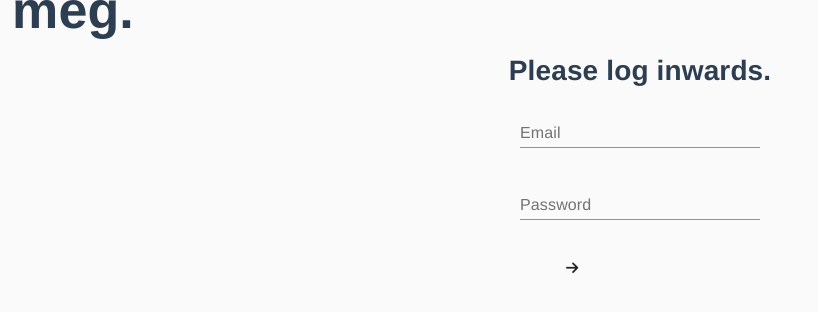
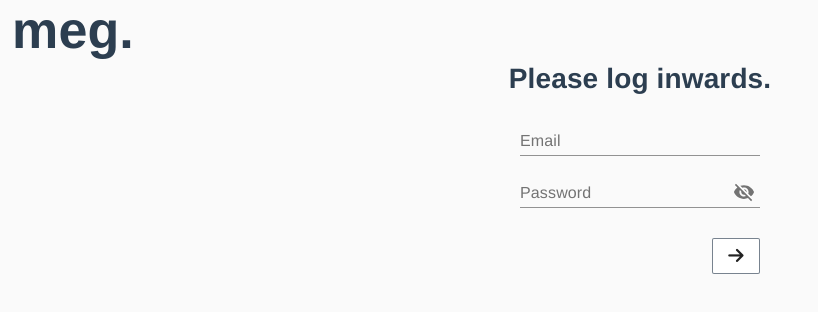
Before and after one commit to meg-co/meg-frontend, a Vue app: page /login in a window 1280 px wide. Shown: the top 312 px of the page, without its empty margins (0-818 px from the left). Built offline with nearby package versions, Linux system fonts and the light colour scheme.

Commit message:
login look

```diff
--- a/src/components/Login.vue
+++ b/src/components/Login.vue
@@ -4,32 +4,20 @@
         <h1>Please log inwards.</h1>
         <div id="login-form">
             <form>
-                <md-field>
+                <md-field class="squoosh-field">
                     <label>Email</label>
-                    <md-input v-model="password"></md-input>
-                </md-field><span class="color-error" v-if="passwordError">👆this one please.</span>
+                    <md-input v-model="username"></md-input>
+                </md-field><span class="color-error" v-if="emailError">👆this one please.</span>
                 <md-field>
                     <label>Password</label>
-                    <md-input v-model="password"></md-input>
-                </md-field>
-                <md-button type="button" @click="tryLogin"><i class="fas fa-arrow-right"></i></md-button>
-
-
-<!--                <label for="email">Email</label>-->
-<!--                <input id="email"-->
-<!--                       type="text"-->
-<!--                       aria-label="email"-->
-<!--                       v-model="username"-->
-<!--                       placeholder="meg@meg.gg"-->
-<!--                       v-on:keypress="()=>purgeErrors('email')"> <br/>-->
-<!--                <label for="password">Password</label>-->
-<!--                <input id="password"-->
-<!--                       type="password"-->
-<!--                       aria-label="password"-->
-<!--                       @keypress="()=>purgeErrors('password')"-->
-<!--                       v-model="password"> <br/>-->
-<!--                <button type="button" v-on:click="tryLogin">⇨</button> <span v-if="loginError" class="color-error">{{loginError.message}}</span>-->
+                    <md-input v-model="password" type="password"></md-input>
+                </md-field><span class="color-error" v-if="passwordError">👆this one please.</span>
+                <md-button id="login-button"
+                           type="button"
+                           class="md-raised"
+                           @click="tryLogin"><i class="fas fa-arrow-right fa-lg"></i></md-button>
             </form>
+            <span v-if="loginError" class="color-error">{{loginError.message}}</span>
         </div>
     </div>
 </template>
@@ -113,4 +101,16 @@
         margin-left: auto;
         horiz-align: right;
     }
+    #login-button {
+        min-width: 48px;
+        float: right;
+        margin-right: 0;
+        border-color: rgba(44, 62, 80, 0.64);
+        border-width: 1px !important;
+        border-style: solid;
+        box-shadow: none;
+    }
+    .squoosh-field {
+        margin-bottom: 0;
+    }
 </style>
--- a/src/components/Navbar.vue
+++ b/src/components/Navbar.vue
@@ -16,8 +16,9 @@
         padding-top: 40px;
     }
     #component-navbar {
+        margin-top: 8px;
         display: block;
-        padding: 0 30px 30px 12px;
+        padding: 12px 30px 30px 12px;
         height: 42px;
     }
 </style>
```
